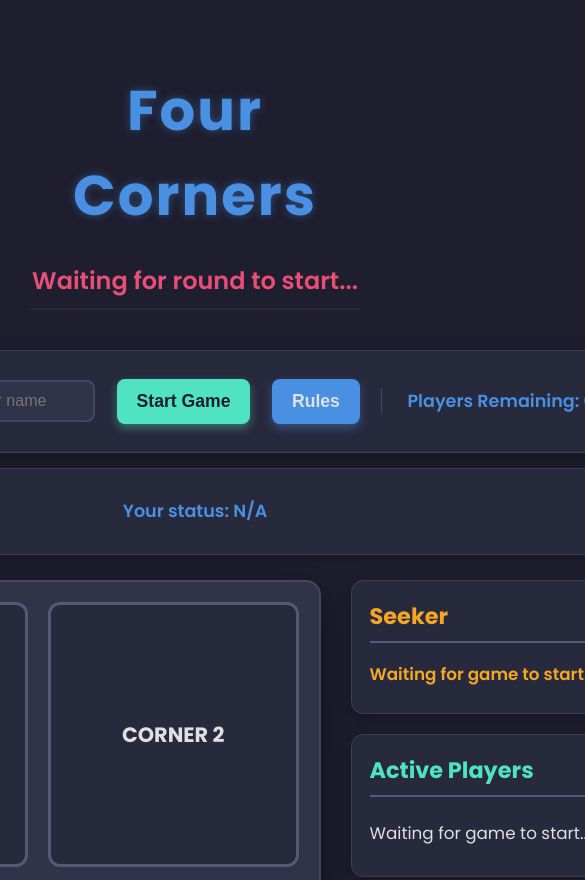
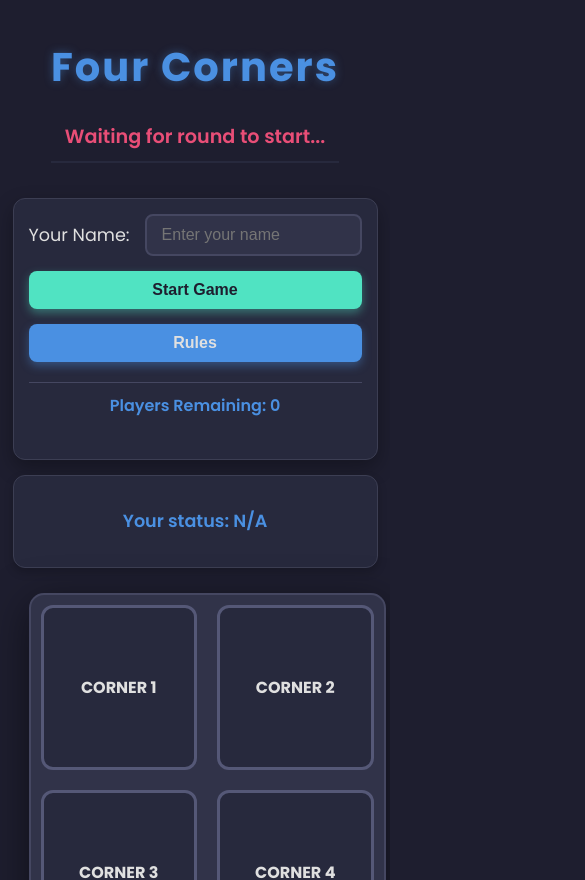
Before and after one commit to TeeJayWilliamson/4Corners, a plain HTML site: page index.html in a window 390 px wide. Shown: the top 880 px of the page, 585 px wide, since content can reach past the window. Drawn offline with nearby package versions, Linux system fonts and the light colour scheme.

Commit message:
mobile responsiveness

```diff
--- a/style.css
+++ b/style.css
@@ -15,7 +15,7 @@ body {
     display: flex;
     flex-direction: column;
     align-items: center;
-    padding: 30px;
+    padding: 20px; /* Reduced padding for mobile */
     background-color: var(--color-dark-bg);
     color: var(--color-text);
     margin: 0;
@@ -24,12 +24,12 @@ body {
 
 header {
     text-align: center;
-    margin-bottom: 25px;
+    margin-bottom: 20px;
 }
 
 h1 {
     color: var(--color-accent-blue);
-    font-size: 3.5em;
+    font-size: 3em; /* Adjusted for potential smaller screens */
     font-weight: 700;
     margin-bottom: 5px;
     letter-spacing: 2px;
@@ -38,13 +38,14 @@ h1 {
 
 /* --- Status & Control Panel (Lobby Feel) --- */
 #status-message {
-    font-size: 1.5em;
+    font-size: 1.4em;
     font-weight: 600;
     color: var(--color-accent-red);
     margin: 15px 0;
     text-align: center;
     padding: 10px 0;
     border-bottom: 2px solid var(--color-mid-bg);
+    width: 100%; /* Ensure it spans the width */
 }
 
 #controls {
@@ -76,7 +77,7 @@ h1 {
     padding: 10px 15px;
     border: 2px solid #454761;
     border-radius: 8px;
-    width: 150px;
+    width: 120px; /* Adjusted width */
     background-color: #313349;
     color: var(--color-text);
     transition: border-color 0.2s;
@@ -89,12 +90,12 @@ h1 {
 }
 
 #start-button, .action-button {
-    padding: 12px 20px;
+    padding: 12px 16px; /* Slightly adjusted padding */
     color: var(--color-dark-bg);
     border: none;
     border-radius: 8px;
     cursor: pointer;
-    font-size: 1.1em;
+    font-size: 1em; /* Adjusted font size */
     font-weight: 700;
     transition: background-color 0.2s, transform 0.1s;
 }
@@ -130,11 +131,11 @@ h1 {
 }
 
 #player-count {
-    font-size: 1.1em;
+    font-size: 1em;
     font-weight: 600;
     color: var(--color-accent-blue);
     border-left: 1px solid #454761;
-    padding-left: 25px;
+    padding-left: 15px; /* Adjusted padding */
 }
 
 /* DEDICATED STATUS CONTAINER */
@@ -155,7 +156,7 @@ h1 {
     font-size: 1.1em;
 }
 
-/* --- Main Game Layout --- */
+/* --- Main Game Layout (Desktop: Side-by-Side) --- */
 #game-and-lists-container {
     display: flex;
     gap: 30px;
@@ -194,8 +195,7 @@ h1 {
     text-transform: uppercase;
 }
 
-/* FIX: Ensures clicks hitting children (like text or tokens) pass through immediately
-   to the parent element's click listener. */
+/* FIX: Forces clicks through child elements (like text or tokens) to hit the parent .corner div */
 .corner > * {
     pointer-events: none;
 }
@@ -227,12 +227,12 @@ h1 {
 /* --- Player Tokens --- */
 .player-token {
     position: absolute;
-    width: 28px;
-    height: 28px;
+    width: 24px; /* Reduced token size */
+    height: 24px;
     color: white;
     font-weight: bold;
-    bottom: 10px;
-    right: 10px;
+    bottom: 8px; /* Adjusted position */
+    right: 8px;
     display: flex;
     align-items: center;
     justify-content: center;
@@ -433,3 +433,124 @@ h1 {
 #win-play-again-button:hover {
     background-color: #43c1a8;
 }
+
+/* 📱 MEDIA QUERIES FOR RESPONSIVENESS */
+
+/* Small Desktop/Large Tablet Layout (Max 900px) */
+@media (max-width: 900px) {
+    /* Main container stacks for smaller screens */
+    #game-and-lists-container {
+        flex-direction: column;
+        width: 90%;
+        max-width: 550px; /* Constrain the width */
+        gap: 25px;
+    }
+
+    /* Controls collapse slightly */
+    #controls, #human-status-container {
+        width: 90%;
+        max-width: 550px;
+        padding: 15px;
+        flex-wrap: wrap;
+        justify-content: center;
+        gap: 10px 20px;
+    }
+
+    /* Player Name input width adjusted */
+    .control-group:first-child {
+        flex-grow: 1;
+    }
+    #player-name-input {
+        width: 100px;
+        flex-grow: 1;
+    }
+
+    /* Player Count moves to the bottom right */
+    #player-count {
+        border-left: none;
+        padding-left: 0;
+    }
+
+    /* Game board takes full width and maintains aspect ratio */
+    #game-container {
+        width: 100%;
+        height: 500px;
+        max-height: 500px;
+    }
+
+    /* Lists take full width below the board */
+    #lists-container {
+        width: 100%;
+        flex-direction: column;
+    }
+} /* Closing brace for 900px media query */
+
+/* Mobile Layout (Max 580px) */
+@media (max-width: 580px) {
+    body {
+        padding: 10px;
+    }
+
+    h1 {
+        font-size: 2.5em;
+    }
+
+    #status-message {
+        font-size: 1.2em;
+    }
+
+    /* Controls reflow to a single column */
+    #controls {
+        flex-direction: column;
+        align-items: stretch;
+        gap: 15px;
+    }
+
+    .control-group {
+        width: 100%;
+        justify-content: space-between;
+    }
+
+    #player-name-input {
+        flex-grow: 1;
+    }
+
+    /* Buttons take full width */
+    #start-button, #rules-button, #player-count {
+        width: 100%;
+        text-align: center;
+        padding: 10px;
+    }
+
+    #player-count {
+        border-top: 1px solid #454761;
+        padding-top: 10px;
+        margin-top: 5px;
+    }
+
+    /* Game board size constraint */
+    #game-container {
+        padding: 10px;
+        height: 350px;
+    }
+
+    .corner {
+        font-size: 1em;
+        padding: 5px;
+    }
+
+    /* Modal adjustments for small screens */
+    .modal-content {
+        width: 95%;
+        margin: 20px auto;
+        padding: 20px;
+    }
+
+    #win-title {
+        font-size: 2em;
+    }
+
+    #win-message {
+        font-size: 1.1em;
+    }
+} /* Closing brace for 580px media query */
```
